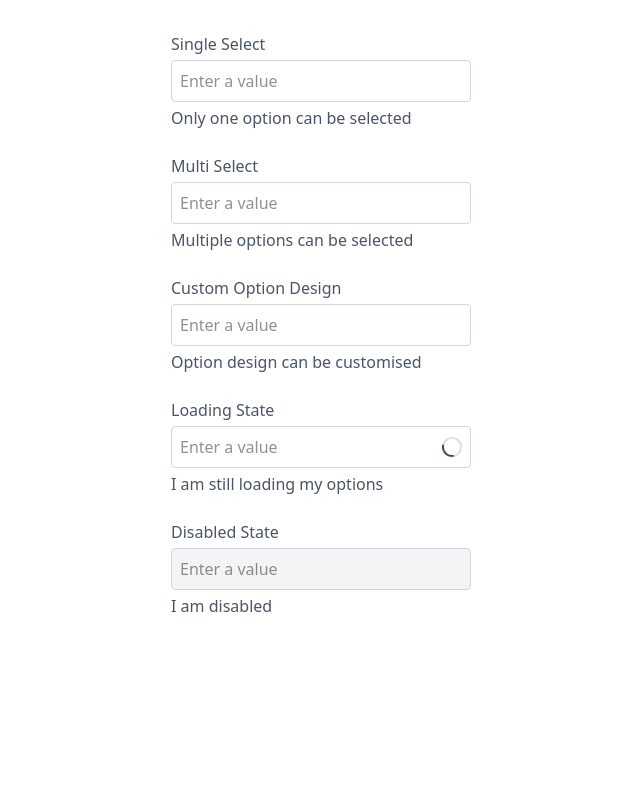
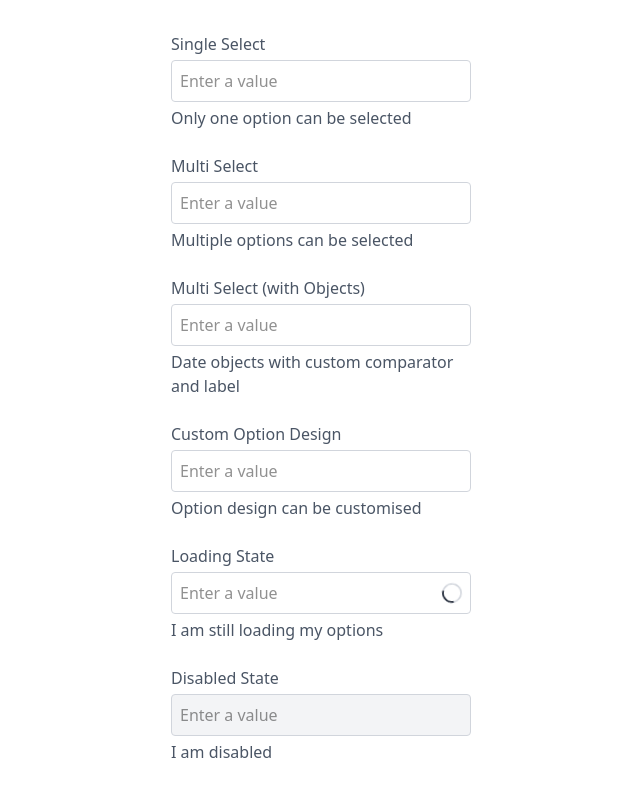
Before and after one commit to McNaBry/beep-assessment-2025, a React (Vite) app: page / in a window 1280 px wide. Shown: the top 796 px of the page, without its empty margins (319-959 px from the left). Built offline with nearby package versions, Linux system fonts and the light colour scheme.

Commit message:
Add prop to display custom label

```diff
--- a/src/App.tsx
+++ b/src/App.tsx
@@ -6,6 +6,7 @@ function App() {
   const [value, setValue] = useState<Option | null>(null);
   const [values, setValues] = useState<Option[]>([]);
   const [customOptionValues, setCustomOptionValues] = useState<Option[]>([]);
+  const [customObjectValues, setCustomObjectValues] = useState<Option[]>([]);
 
   return (
     <div className="justify-self-center flex flex-col gap-6 w-[300px]">
@@ -29,6 +30,42 @@ function App() {
         }}
         placeholder='Enter a value'
         options={["one", "one1", "one2", "two", "two2", "three", "four", "five", "six", "eight", "nine", "ten"]}
+      />
+
+      <Autocomplete
+        label='Multi Select (with Objects)'
+        description='Date objects with custom comparator and label'
+        multiple={true}
+        value={customObjectValues}
+        onChange={(values) => {
+          const newValues = values as Option[] ?? [];
+          setCustomObjectValues(newValues);
+        }}
+        placeholder='Enter a value'
+        options={[
+          new Date('2025-04-01'),
+          new Date('2024-02-29'),
+          new Date('2025-10-31'),
+          new Date('2025-12-25'),
+          new Date('2025-07-04'),
+          new Date('2025-06-21'),
+          new Date('2025-11-05'),
+          new Date('2025-05-04'),
+          new Date('2025-09-13'),
+          new Date('2025-03-14'),
+        ]}
+        filterOptions={(option, inputValue) => {
+          if (inputValue === "") {
+            return true;
+          }
+          const dateOption = option as Date;
+          const dateValue = `${dateOption.getDate()}/${dateOption.getMonth()}/${dateOption.getFullYear()}`
+          return dateValue.startsWith(inputValue);
+        }}
+        getOptionLabel={(option) => {
+          const dateOption = option as Date;
+          return `${dateOption.getDate()}/${dateOption.getMonth()}/${dateOption.getFullYear()}`
+        }}
       />
 
       <Autocomplete
--- a/src/components/Autocomplete.tsx
+++ b/src/components/Autocomplete.tsx
@@ -34,6 +34,7 @@ interface AutocompleteProps {
 
   // Additional props
   debounce?: number;
+  getOptionLabel?: (option: Option) => string;
 };
 
 export default function Autocomplete({
@@ -49,7 +50,8 @@ export default function Autocomplete({
   placeholder,
   renderOption,
   value,
-  debounce = 1000
+  debounce = 1000,
+  getOptionLabel
 }: AutocompleteProps) {
   const [isOpen, setIsOpen] = useState(false);
   const [activeIndex, setActiveIndex] = useState<number | null>(null);
@@ -203,7 +205,7 @@ export default function Autocomplete({
 
   return (
     <div className="w-full max-w-full flex flex-col items-start gap-1">
-      { label && <label className="text-gray-600" htmlFor="autocomplete">{ label }</label> }
+      { label && <label className="text-left text-gray-600" htmlFor="autocomplete">{ label }</label> }
       <div className={
         `min-w-[200px] w-full max-w-full flex gap-1 p-2 justify-between items-center
         border border-gray-300 rounded-sm focus-within:border-blue-500
@@ -213,9 +215,9 @@ export default function Autocomplete({
           { multiple && (selected as Option[]).length > 0 &&
             <>
               { (selected as Option[]).map((selectedOption) => (
-                  <div className="w-max flex items-center bg-gray-300 text-gray-800 text-sm px-3 py-1 rounded-full">
+                  <div key={getStringValue(selectedOption)} className="w-max flex items-center bg-gray-300 text-gray-800 text-sm px-3 py-1 rounded-full">
                     <span>
-                      {getStringValue(selectedOption)}
+                      { getOptionLabel ? getOptionLabel(selectedOption) : getStringValue(selectedOption) }
                     </span>
                   </div>
                 ))
@@ -246,7 +248,7 @@ export default function Autocomplete({
             <FloatingFocusManager context={context} initialFocus={-1} modal={false}>
               <div
                 ref={refs.setFloating}
-                className="py-2 bg-white text-black overflow-y-auto rounded-sm"
+                className="py-2 bg-white text-black overflow-y-auto rounded-sm shadow-md shadow-[rgba(149,157,165,0.2)]"
                 style={{
                   ...floatingStyles,
                   ...styles,
@@ -280,10 +282,11 @@ export default function Autocomplete({
                                 `cursor-pointer flex items-center justify-between py-1 px-5
                                 ${(index === activeIndex ? 'bg-gray-200' : (isOptionSelected(option) ? 'bg-blue-100' : ''))}`
                               }>
-                                { getStringValue(option) }
+                                { getOptionLabel ? getOptionLabel(option) : getStringValue(option) }
                                 <input
                                   className="h-4 w-4 accent-[#2980b9]"
                                   type="checkbox"
+                                  readOnly
                                   checked={isOptionSelected(option)}
                                 />
                               </div>
@@ -316,7 +319,7 @@ export default function Autocomplete({
             : <></>
         }
       </div>
-      { description && <p className="text-gray-600">{ description }</p> }
+      { description && <p className="text-left text-gray-600">{ description }</p> }
     </div>
   );
 }
```
